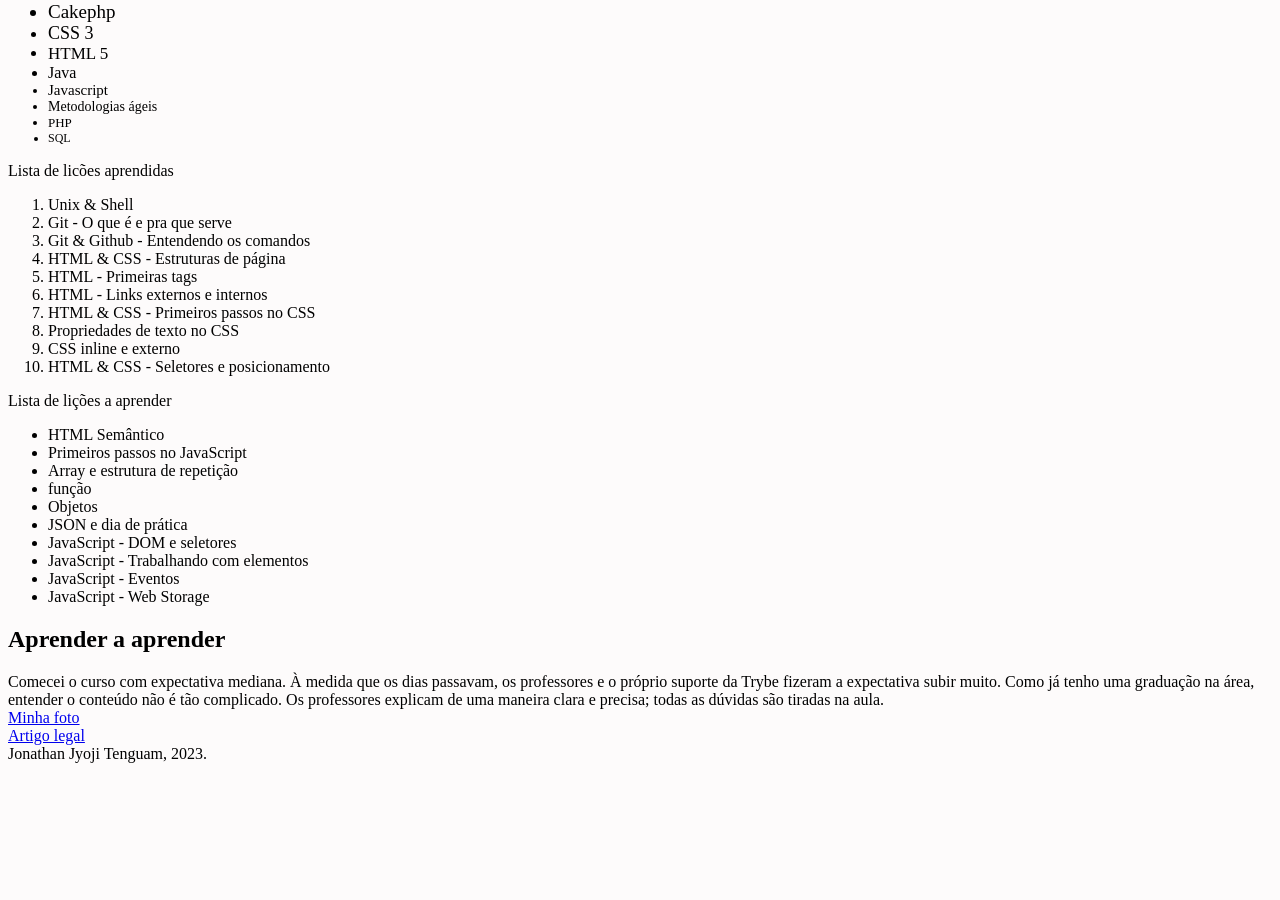
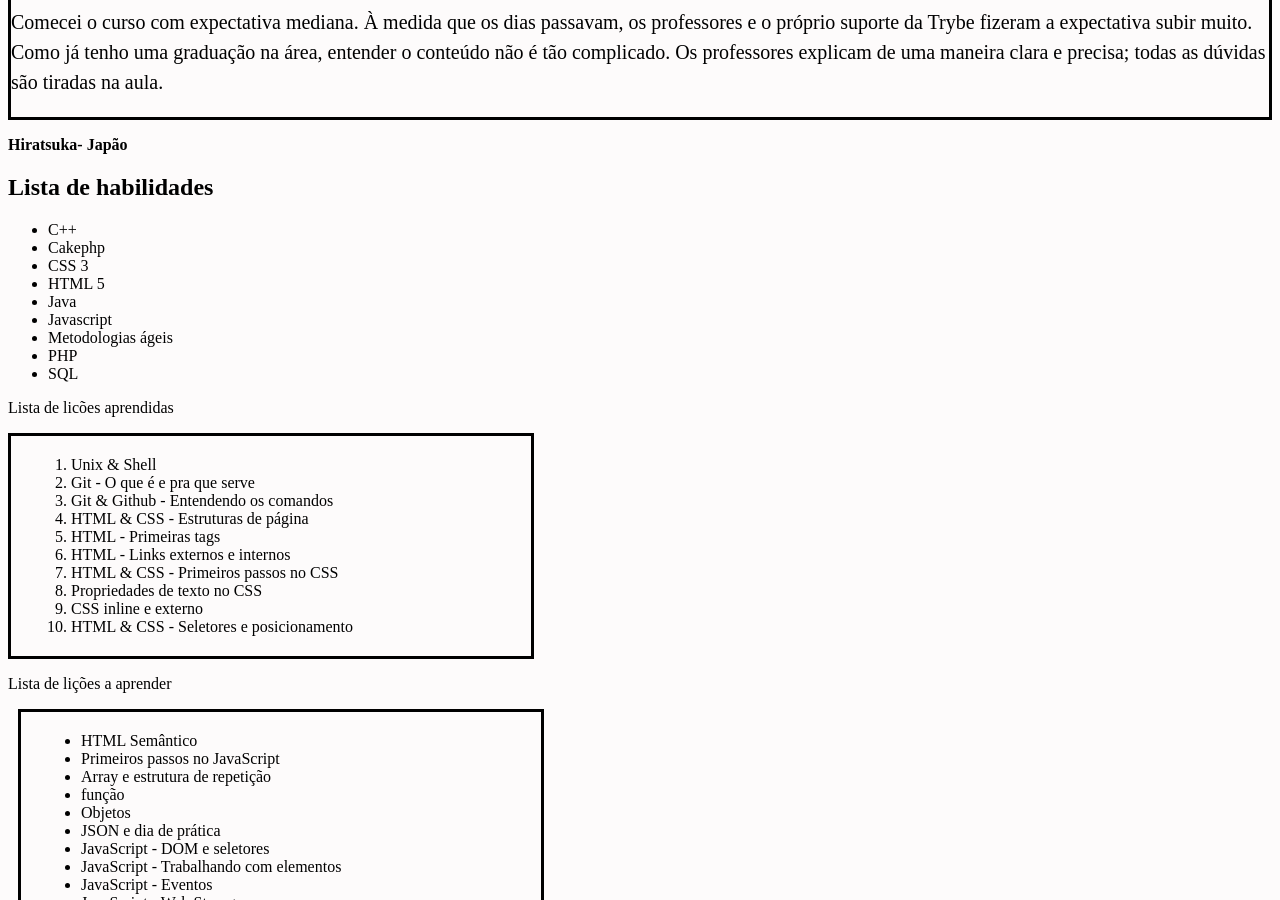
Before and after one commit to JyojiTenguam/project-lessons-learned, a website: page index.html in a window 1280 px wide. Shown: the part 484-1384 px from the top of the page. Before the commit the page ends 1255 px from the top, so only its background shows below. Drawn offline with Linux system fonts and the light colour scheme.

Commit message:
Utilização de box model, alteração dos atributos da fonte

```diff
--- a/index.html
+++ b/index.html
@@ -16,13 +16,21 @@
     <a href="">Sobre mim</a><a href="https://myanimelist.net/" target="_blank">Página que eu gosto</a>
     <h1 class="meuNome">Jonathan Jyoji Tenguam</h1><img src="./imagem/foto-perfil-jyoji.jpeg"
         alt="Estudante sorrindo com uma camisa vermelha" id="minha_foto">
-        <aside>
-        <p class="descricao">Jonathan Jyoji Tenguam, nascido em Hiratsuka, Japão, é um profissional graduado em
+    <aside class="lado-direito">
+        <p>Jonathan Jyoji Tenguam, nascido em Hiratsuka, Japão, é um profissional graduado em
             <strong><em>Sistemas
-                para Internet</em></strong>, com especialização em <strong><em>Consultoria Web</em></strong>.
-                Atualmente, ele reside em Jales, SP.
-            </p>
-        </aside>
+                    para Internet</em></strong>, com especialização em <strong><em>Consultoria Web</em></strong>.
+            Atualmente, ele reside em Jales, SP.
+        </p>
+    </aside>
+    <h2>Trybe</h2>
+    <article class="lado-esquerdo">
+        <h2>Aprender a aprender</h2>
+        <p>Comecei o curso com expectativa mediana. À medida que os dias passavam, os professores e o próprio suporte da
+            Trybe fizeram a expectativa subir muito. Como já tenho uma graduação na área, entender o conteúdo não é tão
+            complicado. Os professores explicam de uma maneira clara e precisa; todas as dúvidas são tiradas na aula.
+        </p>
+    </article>
     <p class="resido"><strong>Hiratsuka- Japão</strong></p>
     <h2>Lista de habilidades</h2>
     <ul id="habilidades">
@@ -64,11 +72,6 @@
         <li>JavaScript - Eventos</li>
         <li>JavaScript - Web Storage</li>
     </ul>
-    <article>
-        <h2>Aprender a aprender</h2>
-        Comecei o curso com expectativa mediana. À medida que os dias passavam, os professores e o próprio suporte da Trybe fizeram a expectativa subir muito. Como já tenho uma graduação na área, entender o conteúdo não é tão complicado. Os professores explicam de uma maneira clara e precisa; todas as dúvidas são tiradas na aula.
-    </article>
-
     <a href="./imagem/foto-fantasia.jpg">Minha foto</a>
     <br>
     <a href="https://blog.betrybe.com/carreira/frontend/" target="_blank">Artigo legal</a>
--- a/style.css
+++ b/style.css
@@ -16,46 +16,28 @@ header {
 .meuNome,
 .descricao {
     font-family: 'Roboto Slab', serif;
-
-
 }
 
 em {
     color: blueviolet;
 }
 
-.c++ {
-    font-size: 20px;
+.lado-esquerdo {
+    border: 3px solid black;
+    position: left;
 }
 
-.cakephp {
-    font-size: 19px;
+#licoes_a_aprender {
+    margin: 10px;
 }
 
-.css-3 {
-    font-size: 18px;
+.lado-esquerdo{
+    font-size: 20px;
+    line-height: 30px;
 }
 
-.html-5 {
-    font-size: 17px;
+#licoes_aprendidas, #licoes_a_aprender {
+    border: 3px solid black;
+    width: 400px;
+    padding: 20px 60px;
 }
-
-.java {
-    font-size: 16px;
-}
-
-.javascript {
-    font-size: 15px;
-}
-
-.metoAgil {
-    font-size: 14px;
-}
-
-.php {
-    font-size: 13px;
-}
-
-.sql {
-    font-size: 12px;
-}
```
